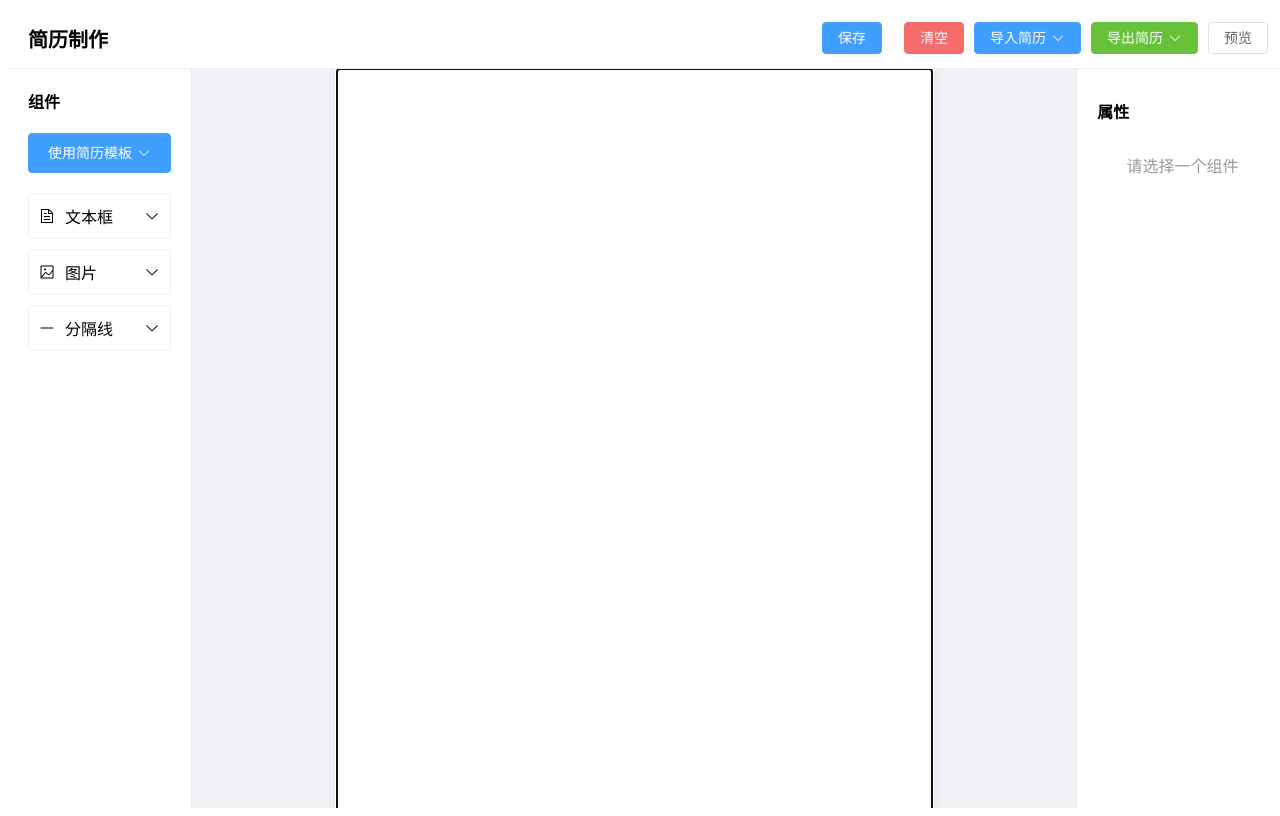
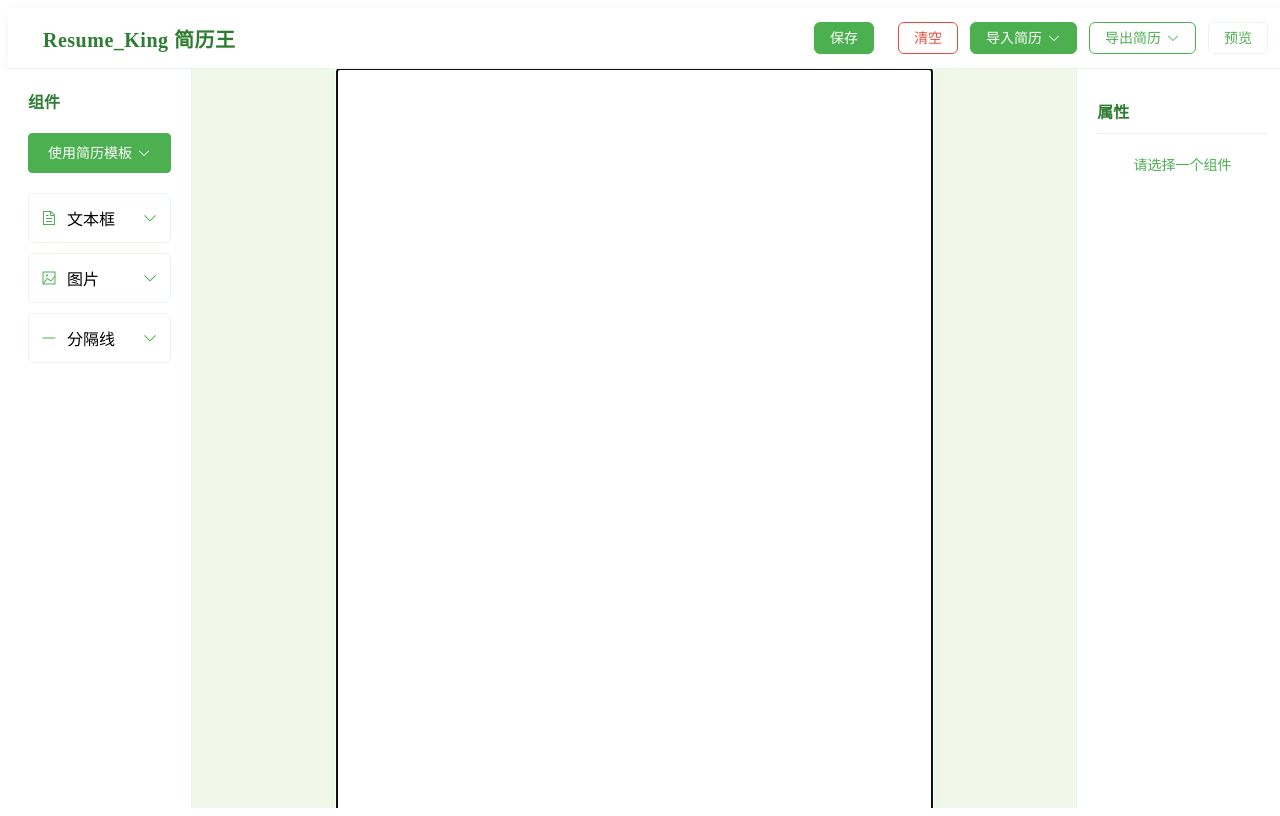
Before and after one commit to StrongWQang/resume_king, a Vue app in the folder frontend/: page / in a window 1280 px wide. Built offline with nearby package versions, Linux system fonts and the light colour scheme.

Commit message:
6.15 1.新增logo点击跳转github功能      2.优化整体主题风格

```diff
--- a/frontend/src/components/Header.vue
+++ b/frontend/src/components/Header.vue
@@ -1,6 +1,6 @@
 <template>
   <header class="header">
-    <div class="logo">简历制作</div>
+    <div class="logo" @click="handleLogoClick" title="github链接 点击后跳转">Resume_King 简历王</div>
     <div class="actions">
       <el-button type="primary" @click="handleSave">保存</el-button>
       <el-button type="danger" @click="handleClear">清空</el-button>
@@ -254,26 +254,116 @@ const handleClear = () => {
       ElMessage.info('已取消清空操作')
     })
 }
+
+const handleLogoClick = () => {
+  window.open('https://github.com/StrongWQang/resume_king', '_blank')
+}
 </script>
 
 <style scoped>
 .header {
+  display: flex;
+  justify-content: space-between;
+  align-items: center;
+  padding: 0 20px;
   height: 60px;
-  padding: 0 20px;
-  display: flex;
-  align-items: center;
-  justify-content: space-between;
-  border-bottom: 1px solid #eee;
+  background-color: #ffffff;
+  box-shadow: 0 2px 12px rgba(76, 175, 80, 0.08);
+  border-bottom: 1px solid #e8f5e9;
 }
 
 .logo {
   font-size: 20px;
-  font-weight: bold;
+  font-weight: 600;
+  color: #2e7d32;
+  cursor: pointer;
+  transition: all 0.3s ease;
+  padding: 8px 15px;
+  border-radius: 6px;
+  letter-spacing: 0.5px;
+}
+
+.logo:hover {
+  transform: scale(1.05);
+  color: #4caf50;
+  background-color: #f1f8e9;
+  box-shadow: 0 2px 8px rgba(76, 175, 80, 0.15);
 }
 
 .actions {
   display: flex;
-  gap: 10px;
+  gap: 12px;
+}
+
+:deep(.el-button) {
+  border-radius: 6px;
+  font-weight: 500;
+  transition: all 0.3s ease;
+}
+
+:deep(.el-button--primary) {
+  background-color: #4caf50;
+  border-color: #4caf50;
+}
+
+:deep(.el-button--primary:hover) {
+  background-color: #2e7d32;
+  border-color: #2e7d32;
+  transform: translateY(-1px);
+  box-shadow: 0 2px 8px rgba(76, 175, 80, 0.2);
+}
+
+:deep(.el-button--danger) {
+  background-color: #ffffff;
+  border-color: #e74c3c;
+  color: #e74c3c;
+}
+
+:deep(.el-button--danger:hover) {
+  background-color: #e74c3c;
+  border-color: #e74c3c;
+  color: #ffffff;
+  transform: translateY(-1px);
+  box-shadow: 0 2px 8px rgba(231, 76, 60, 0.2);
+}
+
+:deep(.el-button--success) {
+  background-color: #ffffff;
+  border-color: #4caf50;
+  color: #4caf50;
+}
+
+:deep(.el-button--success:hover) {
+  background-color: #4caf50;
+  border-color: #4caf50;
+  color: #ffffff;
+  transform: translateY(-1px);
+  box-shadow: 0 2px 8px rgba(76, 175, 80, 0.2);
+}
+
+:deep(.el-button:not(.el-button--primary):not(.el-button--danger):not(.el-button--success)) {
+  background-color: #ffffff;
+  border-color: #e8f5e9;
+  color: #4caf50;
+}
+
+:deep(.el-button:not(.el-button--primary):not(.el-button--danger):not(.el-button--success):hover) {
+  color: #2e7d32;
+  border-color: #4caf50;
+  background-color: #f1f8e9;
+  transform: translateY(-1px);
+  box-shadow: 0 2px 8px rgba(76, 175, 80, 0.15);
+}
+
+:deep(.el-dropdown-menu) {
+  border-radius: 6px;
+  box-shadow: 0 2px 12px rgba(76, 175, 80, 0.1);
+  border: 1px solid #e8f5e9;
+}
+
+:deep(.el-dropdown-menu__item:hover) {
+  background-color: #f1f8e9;
+  color: #4caf50;
 }
 
 .dialog-footer {
@@ -286,4 +376,38 @@ const handleClear = () => {
 .upload-demo {
   width: 100%;
 }
+
+:deep(.el-dialog) {
+  border-radius: 8px;
+  box-shadow: 0 4px 16px rgba(76, 175, 80, 0.1);
+}
+
+:deep(.el-dialog__header) {
+  border-bottom: 1px solid #e8f5e9;
+  padding: 15px 20px;
+}
+
+:deep(.el-dialog__title) {
+  color: #2e7d32;
+  font-weight: 600;
+}
+
+:deep(.el-upload-dragger) {
+  border: 2px dashed #e8f5e9;
+  background-color: #ffffff;
+  transition: all 0.3s ease;
+}
+
+:deep(.el-upload-dragger:hover) {
+  border-color: #4caf50;
+  background-color: #f1f8e9;
+}
+
+:deep(.el-upload__text) {
+  color: #4caf50;
+}
+
+:deep(.el-upload__tip) {
+  color: #2e7d32;
+}
 </style>
--- a/frontend/src/components/LeftPanel.vue
+++ b/frontend/src/components/LeftPanel.vue
@@ -179,18 +179,30 @@ const handleTemplateSelect = async (command: string) => {
 <style scoped>
 .left-panel {
   width: 200px;
-  border-right: 1px solid #eee;
+  border-right: 1px solid #e8f5e9;
   padding: 20px;
+  background-color: #ffffff;
 }
 
 .panel-title {
   font-size: 16px;
   font-weight: bold;
   margin-bottom: 20px;
+  color: #2e7d32;
 }
 
 .template-button {
   margin-bottom: 20px;
+}
+
+.template-button :deep(.el-button--primary) {
+  background-color: #4caf50;
+  border-color: #4caf50;
+}
+
+.template-button :deep(.el-button--primary:hover) {
+  background-color: #43a047;
+  border-color: #43a047;
 }
 
 .component-list {
@@ -200,27 +212,34 @@ const handleTemplateSelect = async (command: string) => {
 }
 
 .component-item {
-  border: 1px solid #eee;
-  border-radius: 4px;
+  border: 1px solid #e8f5e9;
+  border-radius: 6px;
   overflow: hidden;
+  transition: all 0.3s ease;
+}
+
+.component-item:hover {
+  box-shadow: 0 2px 12px 0 rgba(76, 175, 80, 0.1);
 }
 
 .component-header {
   display: flex;
   align-items: center;
   gap: 10px;
-  padding: 10px;
+  padding: 12px;
   cursor: pointer;
-  background-color: #fff;
+  background-color: #ffffff;
+  transition: all 0.3s ease;
 }
 
 .component-header:hover {
-  background-color: #f5f7fa;
+  background-color: #f1f8e9;
 }
 
 .arrow-icon {
   margin-left: auto;
   transition: transform 0.3s;
+  color: #4caf50;
 }
 
 .arrow-icon.is-expanded {
@@ -228,7 +247,7 @@ const handleTemplateSelect = async (command: string) => {
 }
 
 .sub-list {
-  border-top: 1px solid #eee;
+  border-top: 1px solid #e8f5e9;
   background-color: #fafafa;
 }
 
@@ -236,11 +255,20 @@ const handleTemplateSelect = async (command: string) => {
   display: flex;
   align-items: center;
   gap: 10px;
-  padding: 8px 10px 8px 30px;
+  padding: 10px 12px 10px 32px;
   cursor: move;
+  transition: all 0.3s ease;
 }
 
 .sub-item:hover {
-  background-color: #f0f2f5;
+  background-color: #f1f8e9;
+}
+
+.sub-item .el-icon {
+  color: #4caf50;
+}
+
+.component-header .el-icon {
+  color: #4caf50;
 }
 </style>
--- a/frontend/src/components/ResumeCanvas.vue
+++ b/frontend/src/components/ResumeCanvas.vue
@@ -546,7 +546,7 @@ const handleResizeEnd = () => {
   width: 100%;
   height: 100%;
   overflow: auto;
-  background-color: #f0f2f5;
+  background-color: #f1f8e9;
   display: flex;
   justify-content: center;
   align-items: flex-start;
@@ -556,8 +556,8 @@ const handleResizeEnd = () => {
 .resume-canvas {
   width: 595px;
   height: 842px;
-  background-color: white;
-  box-shadow: 0 2px 12px 0 rgba(0, 0, 0, 0.1);
+  background-color: #ffffff;
+  box-shadow: 0 2px 12px 0 rgba(76, 175, 80, 0.1);
   position: relative;
   transform-origin: top left;
   transform: scale(1);
@@ -572,15 +572,15 @@ const handleResizeEnd = () => {
   user-select: none;
   touch-action: none;
   z-index: 1;
-  background-color: rgba(0, 0, 0, 0.01);
+  background-color: rgba(76, 175, 80, 0.01);
 }
 
 .text-component:hover {
-  border-color: #409eff;
+  border-color: #4caf50;
 }
 
 .text-component.selected {
-  border-color: #409eff;
+  border-color: #4caf50;
   border-width: 2px;
 }
 
@@ -601,7 +601,7 @@ const handleResizeEnd = () => {
 }
 
 .divider-component:hover {
-  border-color: #409eff;
+  border-color: #4caf50;
 }
 
 .divider-line {
@@ -612,22 +612,25 @@ const handleResizeEnd = () => {
 /* 实线样式 */
 .divider-solid .divider-line {
   border-bottom-style: solid;
+  border-color: #4caf50;
 }
 
 /* 虚线样式 */
 .divider-dashed .divider-line {
   border-bottom-style: dashed;
+  border-color: #4caf50;
 }
 
 /* 点线样式 */
 .divider-dotted .divider-line {
   border-bottom-style: dotted;
+  border-color: #4caf50;
 }
 
 /* 渐变线样式 */
 .divider-gradient .divider-line {
   height: 2px;
-  background: linear-gradient(to right, transparent, #409eff, transparent);
+  background: linear-gradient(to right, transparent, #4caf50, transparent);
   border: none;
 }
 
@@ -638,7 +641,7 @@ const handleResizeEnd = () => {
   bottom: -5px;
   width: 10px;
   height: 10px;
-  background-color: #409eff;
+  background-color: #4caf50;
   border-radius: 50%;
   cursor: se-resize;
   z-index: 10;
@@ -646,7 +649,7 @@ const handleResizeEnd = () => {
 }
 
 .resize-handle:hover {
-  background-color: #66b1ff;
+  background-color: #2e7d32;
 }
 
 /* 对齐辅助线样式 */
--- a/frontend/src/components/RightPanel.vue
+++ b/frontend/src/components/RightPanel.vue
@@ -255,11 +255,12 @@ const applyFontToAll = () => {
 <style scoped>
 .right-panel {
   width: 300px;
-  border-left: 1px solid #eee;
+  border-left: 1px solid #e8f5e9;
   padding: 20px;
   height: 100%;
   overflow-y: auto;
   box-sizing: border-box;
+  background-color: #ffffff;
 }
 
 .panel-title {
@@ -268,9 +269,11 @@ const applyFontToAll = () => {
   margin-bottom: 20px;
   position: sticky;
   top: 0;
-  background-color: white;
+  background-color: #ffffff;
   padding: 10px 0;
   z-index: 1;
+  color: #2e7d32;
+  border-bottom: 1px solid #e8f5e9;
 }
 
 .position-inputs,
@@ -287,11 +290,20 @@ const applyFontToAll = () => {
 .position-inputs :deep(.el-input__wrapper),
 .size-inputs :deep(.el-input__wrapper) {
   padding: 0 8px;
+  border-color: #e8f5e9;
+  transition: all 0.3s ease;
+}
+
+.position-inputs :deep(.el-input__wrapper:hover),
+.size-inputs :deep(.el-input__wrapper:hover) {
+  border-color: #4caf50;
+  box-shadow: 0 0 0 1px #4caf50;
 }
 
 .position-inputs :deep(.el-input__inner),
 .size-inputs :deep(.el-input__inner) {
   text-align: center;
+  color: #2e7d32;
 }
 
 .font-controls {
@@ -301,60 +313,147 @@ const applyFontToAll = () => {
 }
 
 .no-selection {
-  color: #999;
+  color: #4caf50;
   text-align: center;
   margin-top: 20px;
+  font-size: 14px;
 }
 
-/* 添加滚动条样式 */
+/* 滚动条样式 */
 .right-panel::-webkit-scrollbar {
   width: 6px;
 }
 
 .right-panel::-webkit-scrollbar-thumb {
-  background-color: #dcdfe6;
+  background-color: #e8f5e9;
   border-radius: 3px;
 }
 
-.right-panel::-webkit-scrollbar-track {
-  background-color: #f5f7fa;
+.right-panel::-webkit-scrollbar-thumb:hover {
+  background-color: #4caf50;
 }
 
-/* 确保表单项有足够的间距 */
+.right-panel::-webkit-scrollbar-track {
+  background-color: #f1f8e9;
+}
+
+/* 表单项样式 */
 :deep(.el-form-item) {
   margin-bottom: 20px;
 }
 
-/* 确保输入框和选择器有合适的宽度 */
+:deep(.el-form-item__label) {
+  color: #2e7d32;
+  font-weight: 500;
+}
+
+/* 输入框和选择器样式 */
 :deep(.el-input),
 :deep(.el-select) {
   width: 100%;
 }
 
-/* 确保颜色选择器有合适的宽度 */
+:deep(.el-input__wrapper),
+:deep(.el-select__wrapper) {
+  border-color: #e8f5e9;
+  transition: all 0.3s ease;
+}
+
+:deep(.el-input__wrapper:hover),
+:deep(.el-select__wrapper:hover) {
+  border-color: #4caf50;
+  box-shadow: 0 0 0 1px #4caf50;
+}
+
+:deep(.el-input__inner) {
+  color: #2e7d32;
+}
+
+/* 颜色选择器样式 */
 :deep(.el-color-picker) {
   width: 100%;
 }
 
-/* 确保滑块有合适的宽度 */
+:deep(.el-color-picker__trigger) {
+  border-color: #e8f5e9;
+  transition: all 0.3s ease;
+}
+
+:deep(.el-color-picker__trigger:hover) {
+  border-color: #4caf50;
+}
+
+/* 滑块样式 */
 :deep(.el-slider) {
   width: 100%;
 }
 
-/* 确保文本域有合适的宽度和高度 */
+:deep(.el-slider__bar) {
+  background-color: #4caf50;
+}
+
+:deep(.el-slider__button) {
+  border-color: #4caf50;
+}
+
+:deep(.el-slider__button:hover) {
+  transform: scale(1.2);
+}
+
+/* 文本域样式 */
 :deep(.el-textarea__inner) {
   min-height: 80px;
+  border-color: #e8f5e9;
+  transition: all 0.3s ease;
 }
 
-/* 确保单选按钮组有合适的宽度 */
+:deep(.el-textarea__inner:hover) {
+  border-color: #4caf50;
+}
+
+:deep(.el-textarea__inner:focus) {
+  border-color: #4caf50;
+  box-shadow: 0 0 0 1px #4caf50;
+}
+
+/* 单选按钮组样式 */
 :deep(.el-radio-group) {
   width: 100%;
   display: flex;
   justify-content: space-between;
 }
 
-/* 确保数字输入框有合适的宽度 */
+:deep(.el-radio-button__inner) {
+  border-color: #e8f5e9;
+  color: #2e7d32;
+  transition: all 0.3s ease;
+}
+
+:deep(.el-radio-button__inner:hover) {
+  color: #4caf50;
+  background-color: #f1f8e9;
+}
+
+:deep(.el-radio-button__original-radio:checked + .el-radio-button__inner) {
+  background-color: #4caf50;
+  border-color: #4caf50;
+  box-shadow: -1px 0 0 0 #4caf50;
+}
+
+/* 数字输入框样式 */
 :deep(.el-input-number) {
   width: 100%;
 }
+
+:deep(.el-input-number__decrease),
+:deep(.el-input-number__increase) {
+  border-color: #e8f5e9;
+  color: #4caf50;
+}
+
+:deep(.el-input-number__decrease:hover),
+:deep(.el-input-number__increase:hover) {
+  color: #2e7d32;
+  background-color: #f1f8e9;
+}
 </style>
```
Also changed, not shown: 2 other files (tests, documents, lock files or other folders).
